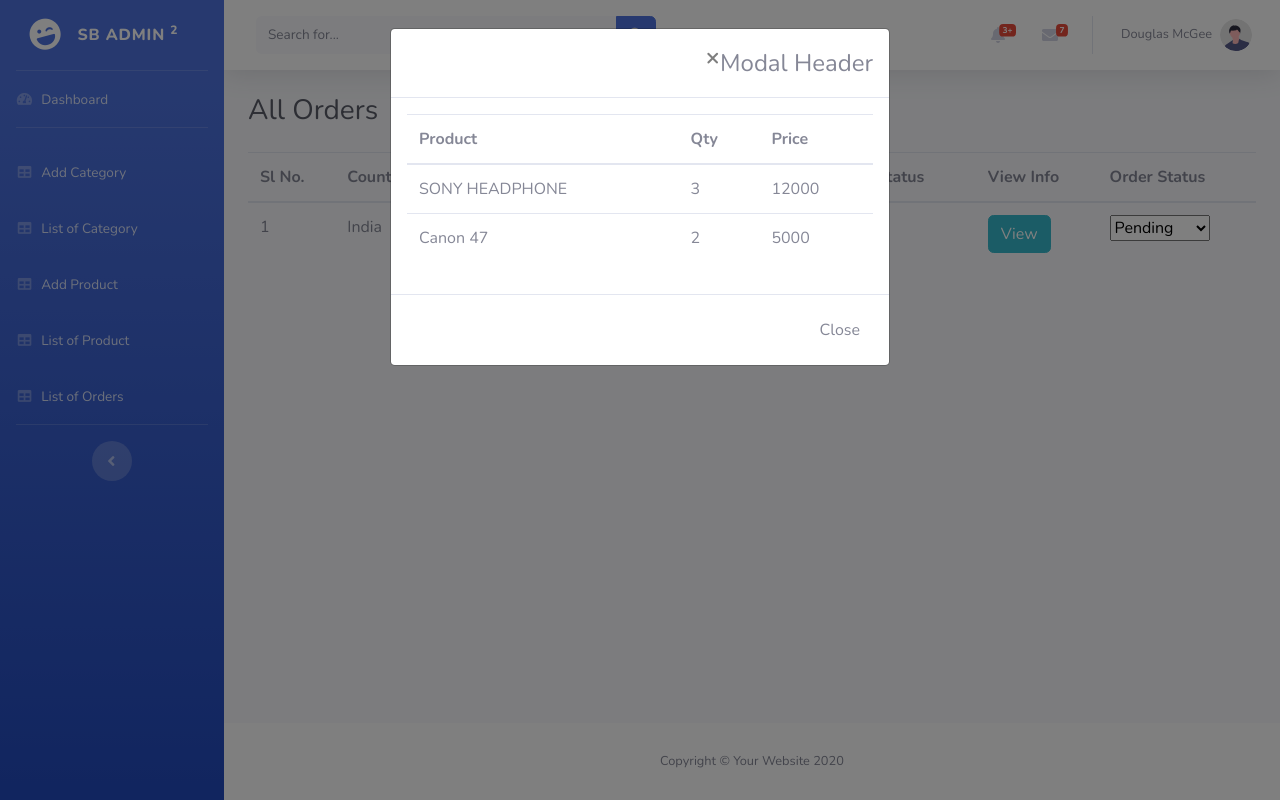
After one commit to sapta2002-jpg/ecommerce_gnit, a PHP site: page /ecommerce_gnit/admin/orders_list.php in a window 1280 px wide, after a click on "View". The commit adds this page. Run offline with PHP 8.4, Linux system fonts and the light colour scheme; data comes from the database, SQL or seed files in the repository.

Commit message:
Add order update functionality and create orders list page. Implement order status update via form submission and display all orders with details in a new table layout. Enhance sidebar navigation to include link to orders list.

```diff
--- a/admin/inc/sidebar.php
+++ b/admin/inc/sidebar.php
@@ -47,6 +47,11 @@
             <span>List of Product</span></a>
     </li>
 
+    <li class="nav-item">
+        <a class="nav-link" href="orders_list.php">
+            <i class="fas fa-fw fa-table"></i>
+            <span>List of Orders</span></a>
+    </li>
 
     <!-- Divider -->
     <hr class="sidebar-divider d-none d-md-block">
--- /dev/null
+++ b/admin/orders_list.php
@@ -0,0 +1,170 @@
+ <?php
+    include("database/db.php");
+
+    $select = "SELECT * FROM orders_table";
+
+    $result = $db->query($select);
+
+    ?>
+ <!DOCTYPE html>
+ <html lang="en">
+
+ <head>
+     <meta charset="utf-8">
+     <meta http-equiv="X-UA-Compatible" content="IE=edge">
+     <meta name="viewport" content="width=device-width, initial-scale=1, shrink-to-fit=no">
+     <meta name="description" content="">
+     <meta name="author" content="">
+
+     <title>SB Admin 2 - Blank</title>
+
+     <!-- Custom fonts for this template-->
+     <link href="vendor/fontawesome-free/css/all.min.css" rel="stylesheet" type="text/css">
+     <link
+         href="https://fonts.googleapis.com/css?family=Nunito:200,200i,300,300i,400,400i,600,600i,700,700i,800,800i,900,900i"
+         rel="stylesheet">
+
+     <!-- Custom styles for this template-->
+     <link href="css/sb-admin-2.min.css" rel="stylesheet">
+
+ </head>
+
+ <body id="page-top">
+
+     <!-- Page Wrapper -->
+     <div id="wrapper">
+
+         <!-- Sidebar -->
+         <?php include('inc/sidebar.php'); ?>
+         <!-- End of Sidebar -->
+
+         <!-- Content Wrapper -->
+         <div id="content-wrapper" class="d-flex flex-column">
+
+             <!-- Main Content -->
+             <div id="content">
+
+                 <!-- Topbar -->
+                 <?php include('inc/topbar.php'); ?>
+                 <!-- End of Topbar -->
+
+                 <!-- Begin Page Content -->
+                 <div class="container-fluid">
+
+                     <!-- Page Heading -->
+                     <h1 class="h3 mb-4 text-gray-800">All Orders</h1>
+
+                     <table class="table">
+                         <thead>
+                             <tr>
+                                 <th>Sl No.</th>
+                                 <th>Country</th>
+                                 <th>State</th>
+                                 <th>City</th>
+                                 <th>Pincode</th>
+                                 <th>Payment Status</th>
+                                 <th>View Info</th>
+                                 <th>Order Status</th>
+                             </tr>
+                         </thead>
+                         <tbody>
+                             <?php
+                                $slNo = 1;
+                                while ($row = $result->fetch_assoc()) {
+                                ?>
+                                 <tr>
+                                     <td> <?php echo $slNo++; ?> </td>
+                                     <td> <?php echo $row['country']; ?> </td>
+                                     <td> <?php echo $row['state']; ?> </td>
+                                     <td> <?php echo $row['city']; ?> </td>
+                                     <td> <?php echo $row['pincode']; ?> </td>
+                                     <td> <?php echo $row['payment_status']; ?> </td>
+                                     <td>
+                                         <button type="button" class="btn btn-info" data-toggle="modal" data-target="#productModal<?php echo $row['order_id']; ?>">
+                                             View
+                                         </button>
+
+                                         <?php
+                                            $orderID = $row['order_id'];
+                                            $subOrdersQuery = "
+                                                SELECT sub_orders_table.*, product.name as product_name FROM sub_orders_table
+                                                INNER JOIN product
+                                                ON sub_orders_table.product_id = product.id
+                                                WHERE sub_orders_table.order_id='$orderID'
+                                            ";
+                                            $subOrdersResult = $db->query($subOrdersQuery);
+                                            ?>
+
+                                         <div id="productModal<?php echo $row['order_id']; ?>" class="modal fade" role="dialog">
+                                             <div class="modal-dialog">
+
+                                                 <!-- Modal content-->
+                                                 <div class="modal-content">
+                                                     <div class="modal-header">
+                                                         <button type="button" class="close" data-dismiss="modal">&times;</button>
+                                                         <h4 class="modal-title">Modal Header</h4>
+                                                     </div>
+                                                     <div class="modal-body">
+                                                         <table class="table">
+                                                             <thead>
+                                                                 <tr>
+                                                                     <th>Product</th>
+                                                                     <th>Qty</th>
+                                                                     <th>Price</th>
+                                                                 </tr>
+                                                             </thead>
+                                                             <tbody>
+                                                                 <?php
+                                                                    while ($subOrder = $subOrdersResult->fetch_assoc()) {
+                                                                    ?>
+                                                                     <tr>
+                                                                         <td><?php echo $subOrder['product_name']; ?></td>
+                                                                         <td><?php echo $subOrder['qty']; ?></td>
+                                                                         <td><?php echo $subOrder['price']; ?></td>
+                                                                     </tr>
+                                                                 <?php
+                                                                    }
+                                                                    ?>
+                                                             </tbody>
+                                                         </table>
+                                                     </div>
+                                                     <div class="modal-footer">
+                                                         <button type="button" class="btn btn-default" data-dismiss="modal">Close</button>
+                                                     </div>
+                                                 </div>
+                                             </div>
+                                         </div>
+                                     </td>
+                                     <td>
+                                         <form
+                                             action="../actions/order-update.php"
+                                             method="post"
+                                             class="order_status_form">
+                                             <input type="hidden" name="order_id" value="<?php echo $row['order_id']; ?>">
+                                             <select name="order_status" id="order_status">
+                                                 <option value="pending">Pending</option>
+                                                 <option value="processing">Processing</option>
+                                                 <option value="shipped">Shipped</option>
+                                                 <option value="delivered">Delivered</option>
+                                                 <option value="cancelled">Cancelled</option>
+                                             </select>
+                                         </form>
+                                     </td>
+                                 </tr>
+                             <?php } ?>
+                         </tbody>
+                     </table>
+                 </div>
+                 <!-- /.container-fluid -->
+
+             </div>
+             <!-- End of Main Content -->
+
+             <!-- Footer -->
+             <?php include('inc/footer.php'); ?>
+
+             <script>
+                 $(".order_status_form").on("change", function() {
+                     $(this).submit();
+                 })
+             </script>
--- a/admin/product.php
+++ b/admin/product.php
@@ -13,6 +13,7 @@ $result = $db->query($select);
 ?>
 <!DOCTYPE html>
 <html lang="en">
+
 <head>
   <meta charset="utf-8">
   <meta http-equiv="X-UA-Compatible" content="IE=edge">
```
Also changed, not shown: actions/order-update.php (added, +14 -0 lines). Lines whose indentation alone changed are shown as unchanged.
